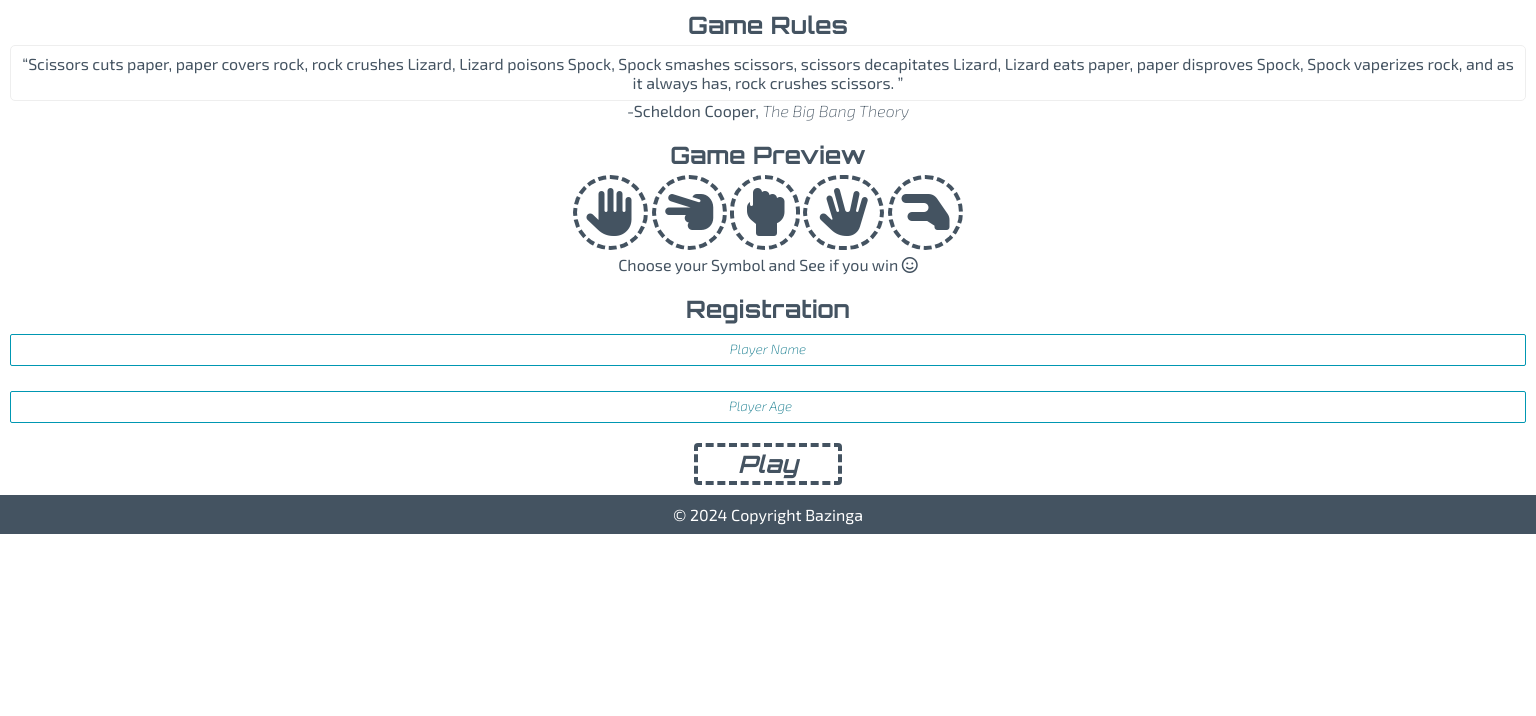
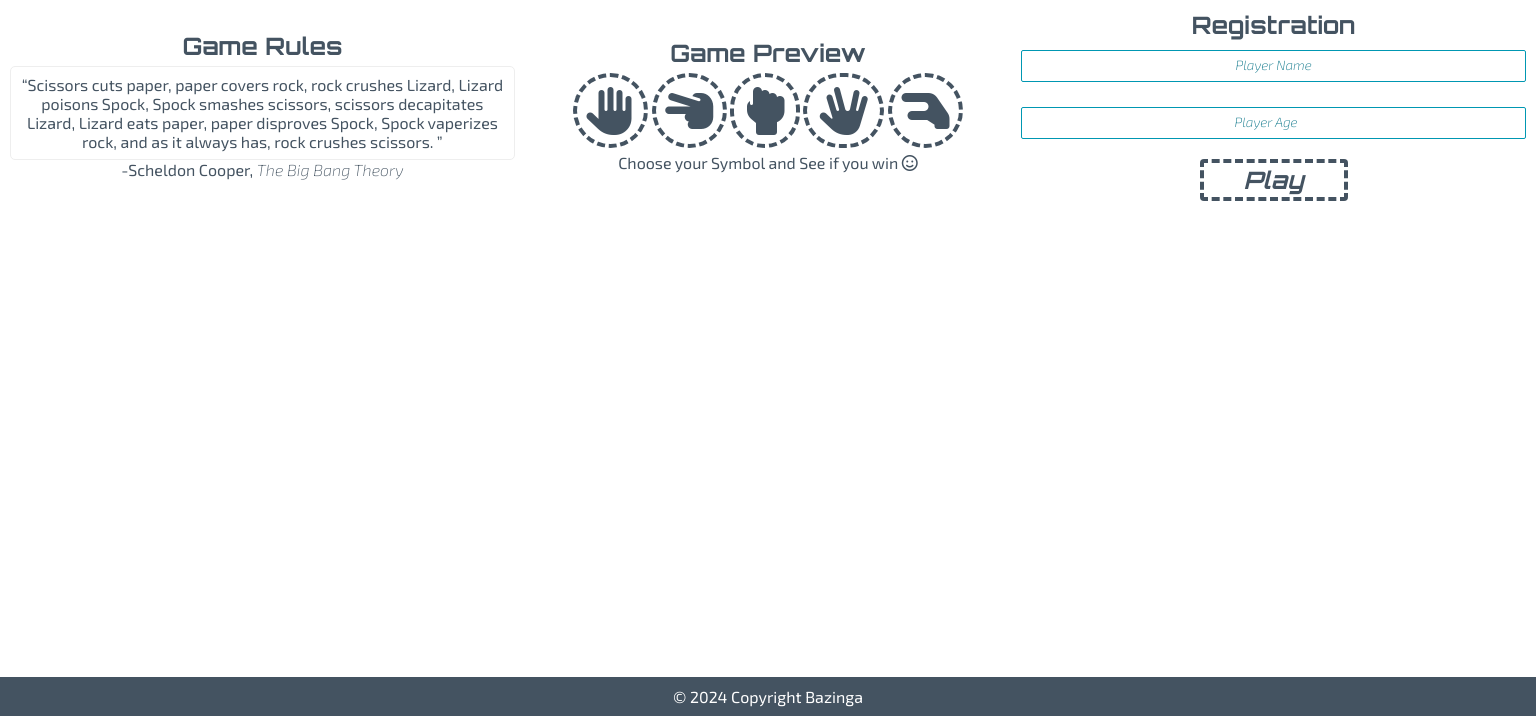
Before and after one commit to raneem-yad/project-portfolio-2, a plain HTML site: page index.html in a window 1536 px wide. Shown: the part 84-800 px from the top of the page. Drawn offline with Linux system fonts and the light colour scheme.

Commit message:
adding mediaQuery in tablet screens

```diff
--- a/assets/css/style.css
+++ b/assets/css/style.css
@@ -1,29 +1,43 @@
 /* --------- Global style */
-*{
+* {
     margin: 0;
     padding: 0;
 }
+
 /* Primary : #0098b0 */
 body {
     background-color: white;
     font-family: "Exo 2", sans-serif;
     color: #445361;
     text-align: center;
+    min-height: 100vh;
+    display: flex;
+    flex-direction: column;
 }
 
-h2{
+h2 {
     font-family: "Orbitron", sans-serif;
     margin-bottom: 5px;
 }
 
 /* Home content  */
+main {
+    flex: 1 0 auto;
+    /* margin-top: 47px; */
+    /* background: linear-gradient(45deg, #e1f3e1, transparent); */
+    /* Enable flex properties for child elements */
+    display: flex;
+    flex-direction: column;
+}
+
 #logo {
     width: 250px;
 }
 
-#home{
+#home {
     padding: 10px;
 }
+
 /* game rules  */
 blockquote p {
     padding: 8px;
@@ -47,6 +61,7 @@ blockquote p::after {
 #circles {
     margin: 5px 0;
 }
+
 .circle {
     border: 4px dashed #445361;
     border-radius: 50px;
@@ -54,14 +69,16 @@ blockquote p::after {
     padding: 0.6rem;
     transition: all 1s ease;
 }
-.circle > i {
+
+.circle>i {
     font-size: 3rem;
 }
 
-.circle:hover{
+.circle:hover {
     background-color: #445361;
     color: #fff;
 }
+
 /* registration form */
 
 .text-input {
@@ -104,6 +121,7 @@ input::placeholder {
     /* transition: background-color 0.3s ease; */
     /* box-shadow: 5px 5px 10px rgba(0, 151, 178, 0.5);*/
 }
+
 .btn-play:hover {
     background-color: #445361;
     color: #fff;
@@ -114,3 +132,41 @@ input::placeholder {
     color: #fff;
     background-color: #445361;
 }
+
+/* adding media-query */
+@media screen and (min-width: 768px) {
+    #home {
+        display: flex;
+        flex-direction: row;
+        flex-wrap: wrap;
+        justify-content: space-between;
+        align-items: center;
+    }
+
+    #game-rules {
+        width: 45%;
+    }
+
+    #game-preview {
+        flex: 1 0 auto;
+        order: 1;
+    }
+
+    #game-registration {
+        width: 45%;
+    }
+}
+
+@media screen and (min-width: 1440px) {
+    #game-rules {
+        width: 33.3%;
+    }
+
+    #game-preview {
+        order: unset;
+    }
+
+    #game-registration {
+        width: 33.3%;
+    }
+}
--- a/index.html
+++ b/index.html
@@ -32,6 +32,8 @@
 </head>
 
 <body>
+    <!-- main content -->
+    <main>
         <!-- logo area -->
         <div>
             <img id="logo" src="assets/images/logo.webp" alt="website logo">
@@ -81,18 +83,21 @@
             <div id="game-registration">
                 <h2>Registration</h2>
                 <form action="play.html" method="get">
-                <input type="text" name="player-name" id="player" placeholder="Player Name" class="text-input" required>
-                <input type="number" name="player-age" id="age" placeholder="Player Age" class="text-input" required>
+                    <input type="text" name="player-name" id="player" placeholder="Player Name" class="text-input"
+                        required>
+                    <input type="number" name="player-age" id="age" placeholder="Player Age" class="text-input"
+                        required>
                     <input type="button" class="btn-play" value="Play">
                 </form>
 
             </div>
         </section>
+    </main>
     <!-- Footer content  -->
     <footer>
         <!-- copyrights and social media links  -->
         <div class="footer">
-            <p> &copy; 2024 Copyright Bazinga  </p>
+            <p> &copy; 2024 Copyright Bazinga </p>
         </div>
     </footer>
 
```
Lines whose indentation alone changed are shown as unchanged.
